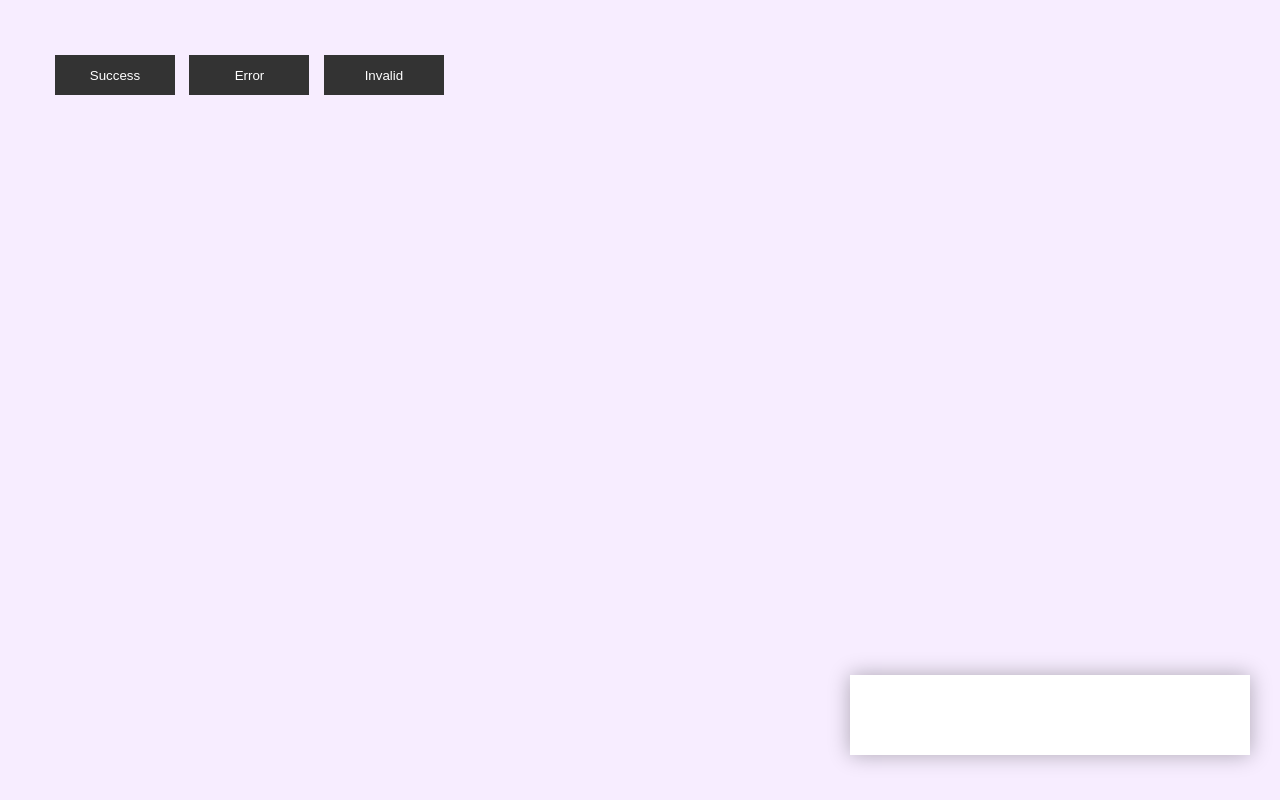
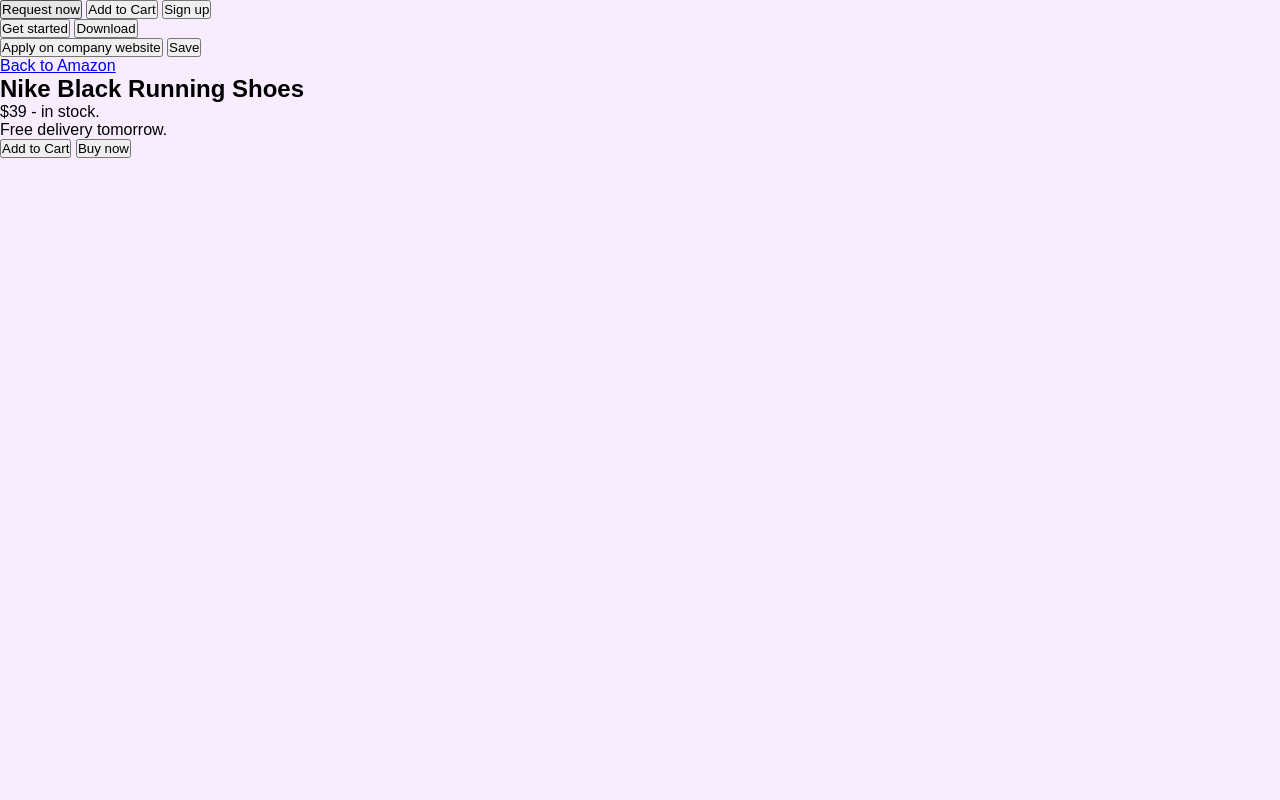
Before and after one commit to DonNath/nath, a plain HTML site: page index.html in a window 1280 px wide. Drawn offline with Linux system fonts and the light colour scheme.

Commit message:
timeout-js

```diff
--- a/index.html
+++ b/index.html
@@ -1,20 +1,62 @@
 <!DOCTYPE html>
 <html lang="en">
+
 <head>
         <meta charset="UTF-8">
         <meta name="viewport" content="width=device-width, initial-scale=1.0">
         <link rel="stylesheet" href="styles.css">
 </head>
+
 <body>
-        <div class="buttons">
-                <button class="successBut" onclick="showToast(successMsg)">Success</button>
-                <button onclick="showToast(errorMsg)">Error</button>
-                <button onclick="showToast(invalidMsg)">Invalid</button>
+        <!-- <div>
+                <button>Nathaniel</button>
+                <p>Hello, World!</p>
+                <p>Today i went to the other compound to call the people for their food</p>
+                <a href="https://www.google.com/" target="_blank">Search with Google</a>
         </div>
-        <div id="toastBox"></div>
+
+        <div>
+                <a href="https://www.amazon.com/" target="_blank">Back to Amazon</a>
+                <p>Nike Black Running Shoes</p>
+                <p>$39 - in stock.</p>
+                <p>Free delivery tomorrow.</p>
+                <button>Add to Cart</button>
+                <button>Buy now</button>
+        </div> -->
+
+
+
+        <div>
+                <button class="uber-btn">Request now</button>
+                <button class="amazon-btn">Add to Cart</button>
+                <button class="github-btn">Sign up</button>
+                <div class="boot">
+                        <button class="boot1-btn">Get started</button>
+                        <button class="boot2-btn">Download</button>
+                </div>
+                <div class="linked">
+                        <button class="linked1-btn">Apply on company website</button>
+                        <button class="linked2-btn">Save</button>
+                </div>
+
+        </div>
+
+        <div class="amazon">
+                <a class="anchor" href="https://www.amazon.com">Back to Amazon</a>
+                <h2>Nike Black Running Shoes</h2>
+                <p class="amount">$39 - in stock.</p>
+                <p>Free delivery tomorrow.</p>
+                <button class="addToCart">Add to Cart</button>
+                <button class="buy">Buy now</button>
+        </div>
+
+
+
+
 
 
 
         <script src="function.js"></script>
 </body>
+
 </html>
```
